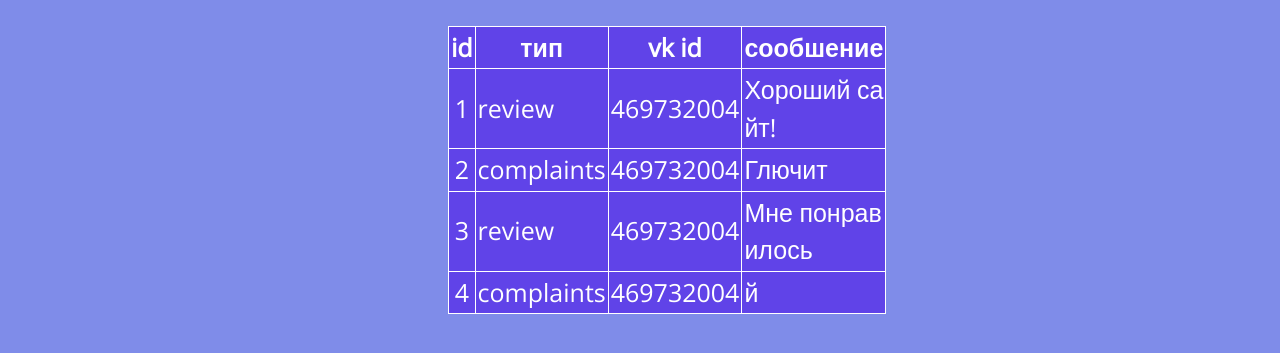
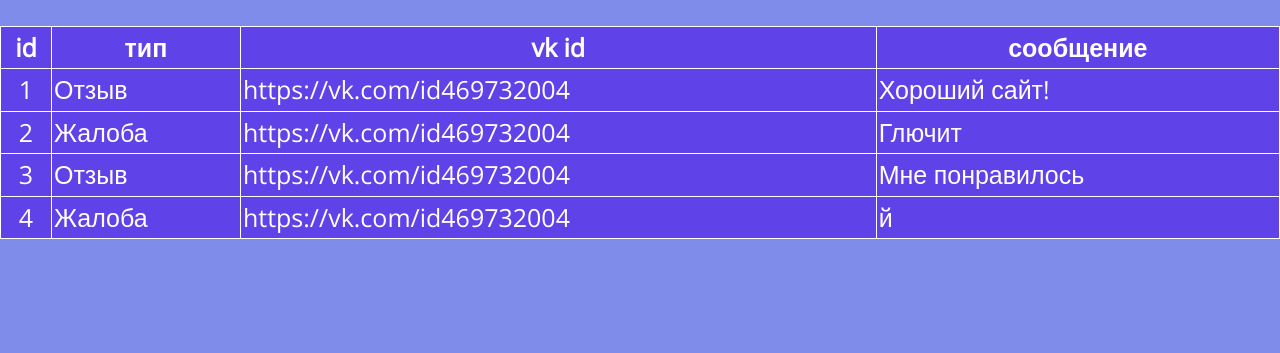
Before and after one commit to OhMyGodness123/WEB_SANYA_ANDREY, a Flask app: page /reviews in a window 1280 px wide. Shown: the part 111-464 px from the top of the page. Run offline with Flask 2, Linux system fonts and the light colour scheme; a user stored in the database is signed in; data comes from the database, SQL or seed files in the repository; some libraries are stand-ins or nearby versions.

Commit message:
(Fix small market bag) Finished version Todoroki 1.0

```diff
--- a/data/__all_models.py
+++ b/data/__all_models.py
@@ -1 +1 @@
-from . import users, news, accounts
+from . import users, news, accounts, complaint_book, comments
--- a/main.py
+++ b/main.py
@@ -413,7 +413,7 @@ def add_item():
     if form.validate_on_submit():
         session = db_session.create_session()
         item = accounts.Accounts()
-        if len(form.name.data) <= 5:  # проверка короткого названия
+        if len(form.name.data) <= 5:    # проверка короткого названия
             return render_template('add_item.html', form=form,
                                    nickname=current_user.nickname, image=current_user.avatar,
                                    message='Название товара должно быть больше 5 символов')
@@ -424,7 +424,7 @@ def add_item():
             return render_template('add_item.html', form=form,
                                    nickname=current_user.nickname, image=current_user.avatar,
                                    message='Введите корректную ссылку ВК. Без сокращений')
-        item.vk_silka = new_ssilka
+        item.vk_silka = f"{new_ssilka} {form.contact_info.data}"
         item.price = form.price.data
         if len(form.price.data) > 8:  # проверка чтобы цена не была слишком большой
             return render_template('add_item.html', form=form,
@@ -444,12 +444,9 @@ def add_item():
                                    nickname=current_user.nickname,
                                    image=current_user.avatar, item_list=item_list)
         return render_template('market.html', item_list=item_list)
-
-    if current_user.is_authenticated:
-        return render_template('add_item.html',
-                               nickname=current_user.nickname,
-                               image=current_user.avatar, form=form)
-    return render_template('add_item.html', form=form)
+    return render_template('add_item.html',
+                           nickname=current_user.nickname,
+                           image=current_user.avatar, form=form)
 
 
 @app.route('/market', methods=['POST', 'GET'])  # страница маркета
@@ -490,7 +487,7 @@ def edit_item(id):
         if item:  # проверка на существование аккаунта
             form.name.data = item.title
             form.category.data = item.type
-            form.contact_info.data = old_ssika(item.vk_silka)
+            form.contact_info.data = item.vk_silka.split()[1]
             form.price.data = item.price
             form.count.data = item.count
         else:  # если такого аккаунта нет, то выбрасываем ошибку 404
@@ -505,7 +502,8 @@ def edit_item(id):
                                        message='Название товара должно быть больше 5 символов')
             item.title = form.name.data
             item.type = form.category.data
-            item.vk_silka = vk_changed_ssilka(form.contact_info.data)
+            item.vk_silka = f"{change_vk_url(form.contact_info.data)}" \
+                            f" {item.vk_silka.split()[1]}"
             if len(form.contact_info.data) < 15:
                 return render_template('add_item.html', form=form,
                                        nickname=current_user.nickname, image=current_user.avatar,
--- a/templates/reviews.html
+++ b/templates/reviews.html
@@ -1,17 +1,17 @@
 {% extends "base.html" %}
 {% block content %}
-<table border="1" style="margin-left: 35%; color: white; border-color: white; width: 25%; align: left; margin-top: 2%; margin-bottom: 2%; font-size: 25px" cellpadding="2">
+<table border="1" style="color: white; border-color: white; align: left; margin-top: 2%; margin-bottom: 2%; font-size: 25px;width: 100%" cellpadding="2">
    <tr style="background-color: #6043e8; text-align: center;">
     <th>id</th>
     <th>тип</th>
     <th>vk id</th>
-    <th>сообшение</th>
+    <th>сообщение</th>
    </tr>
    {% for item in reviews %}
     {% if item.type_of_message == 'review' %}
-        <tr style="background-color: #6043e8;;"><td style="text-align: center;">{{ item.id }}</td><td>{{ item.type_of_message}}</td><td>{{ item.vk_id }}</td><td style="word-break: break-all;">{{ item.comment_text }}</td></tr>
+        <tr style="background-color: #6043e8;;"><td style="text-align: center;">{{ item.id }}</td><td>Отзыв</td><td>https://vk.com/id{{ item.vk_id }}</td><td style="word-break: break-all;">{{ item.comment_text }}</td></tr>
     {% else %}
-        <tr style="background-color: #6043e8;;"><td style="text-align: center;">{{ item.id }}</td><td>{{ item.type_of_message}}</td><td>{{ item.vk_id }}</td><td style="word-break: break-all;">{{ item.comment_text }}</td></tr>
+        <tr style="background-color: #6043e8;;"><td style="text-align: center;">{{ item.id }}</td><td>Жалоба</td><td>https://vk.com/id{{ item.vk_id }}</td><td style="word-break: break-all;">{{ item.comment_text }}</td></tr>
     {% endif %}
 {% endfor %}
   </table>
```
